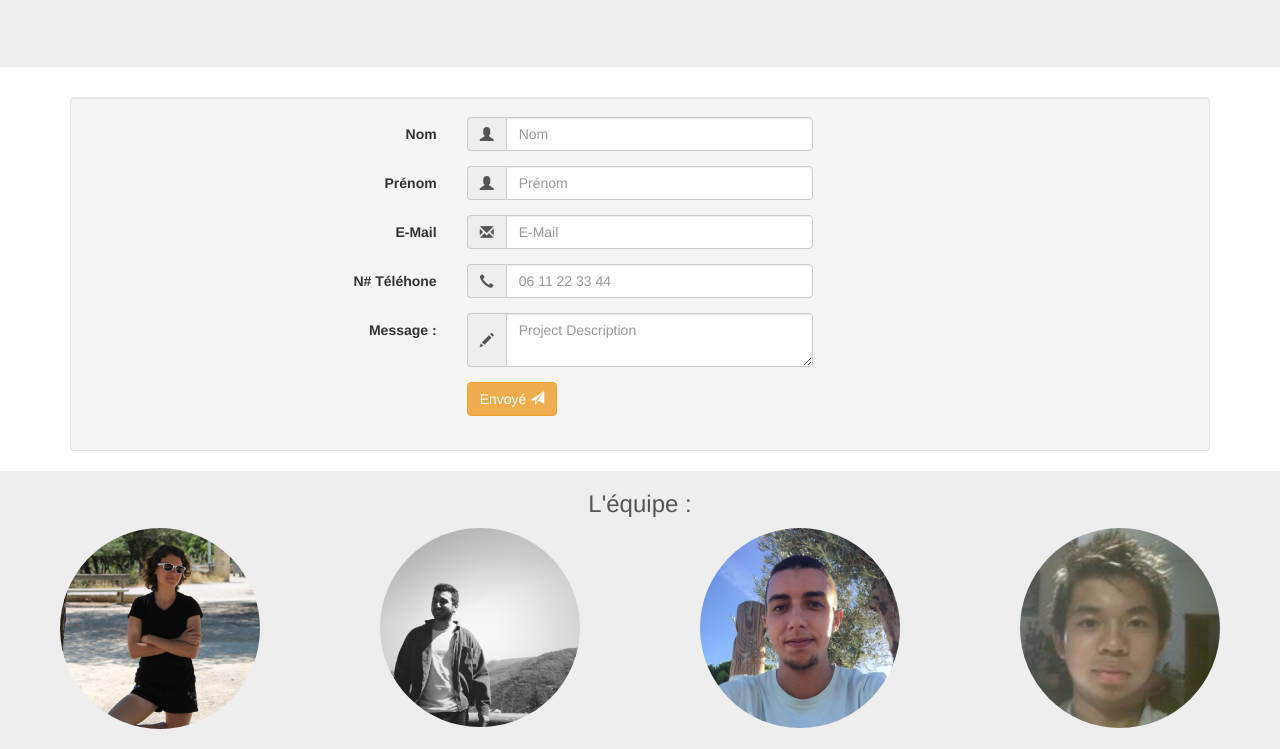
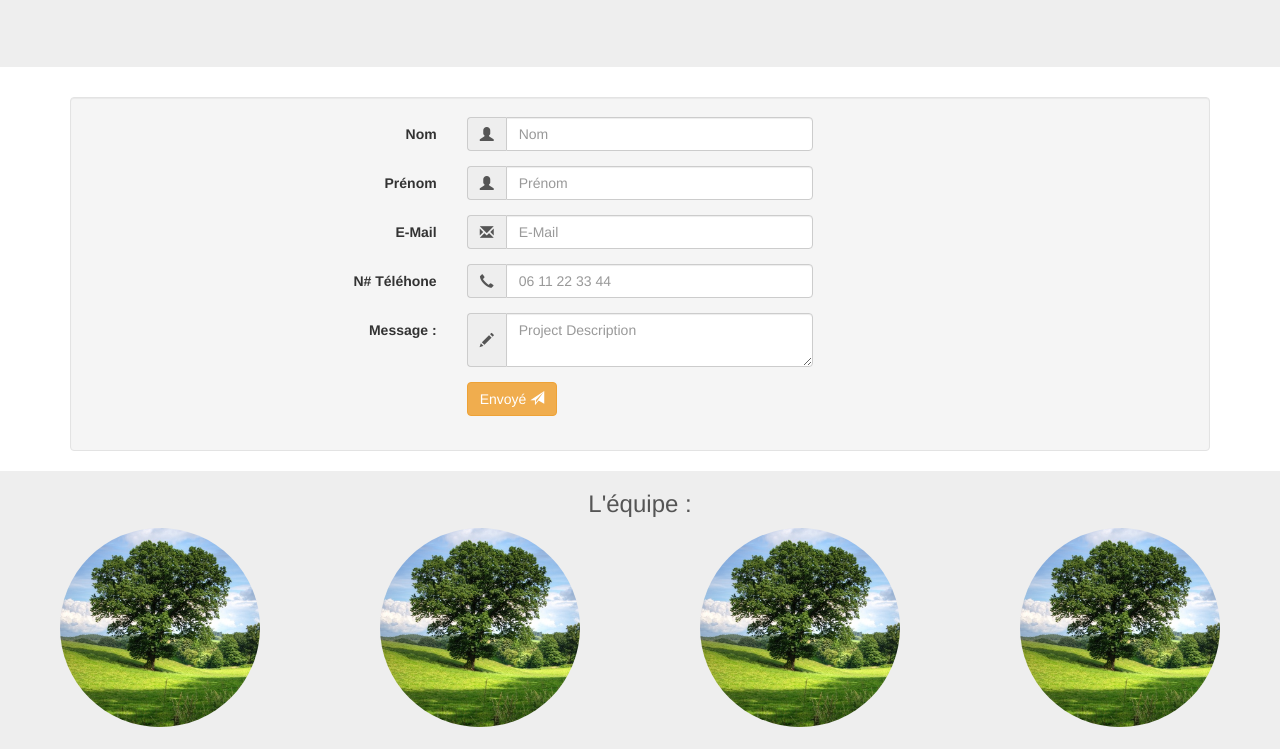
Before and after one commit to AnaelleD/VegetaL, a plain HTML site: page contact.html in a window 1280 px wide. Shown: the part 203-952 px from the top of the page. Drawn offline with Linux system fonts and the light colour scheme.

Commit message:
Update contact.html

```diff
--- a/contact.html
+++ b/contact.html
@@ -144,19 +144,19 @@
 	<div class="row">
 
   		<div class="col-sm-3">
-  			<img src="img/anaelle.jpg" class="img-responsive img-circle margin" style="display:inline" alt="annaelle" width="200" height="200">
+  			<img src="img/tree.jpg" class="img-responsive img-circle margin" style="display:inline" alt="Tree" width="200" height="200">
   			<p> Dambreville Anaëlle</p>
   		</div>
   		<div class="col-sm-3">
-  			<img src="img/nabil.jpg" class="img-responsive img-circle margin" style="display:inline" alt="Tree" width="200" height="200">
+  			<img src="img/tree.jpg" class="img-responsive img-circle margin" style="display:inline" alt="Tree" width="200" height="200">
   			<p>Ouhi Nabil </p>
   		</div>
   		<div class="col-sm-3">
-  			<img src="img/idriss.jpg" class="img-responsive img-circle margin" style="display:inline" alt="Tree" width="200" height="200">
+  			<img src="img/tree.jpg" class="img-responsive img-circle margin" style="display:inline" alt="Tree" width="200" height="200">
   			<p> Roudmane Idriss</p>
   		</div>
   		<div class="col-sm-3">
-  			<img src="img/darren.jpg" class="img-responsive img-circle margin" style="display:inline" alt="Tree" width="200" height="200">
+  			<img src="img/tree.jpg" class="img-responsive img-circle margin" style="display:inline" alt="Tree" width="200" height="200">
   			<p>Samreth Darren </p>
   		</div>
 
```
